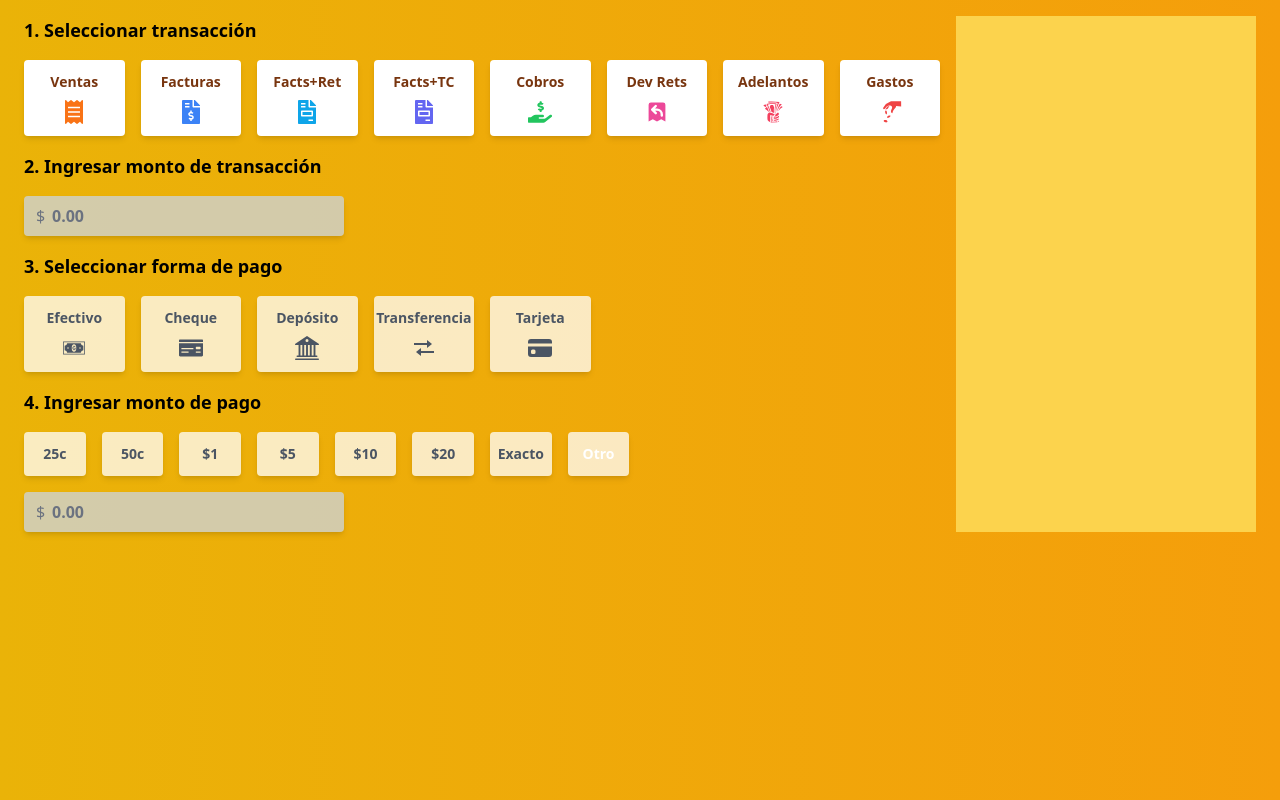
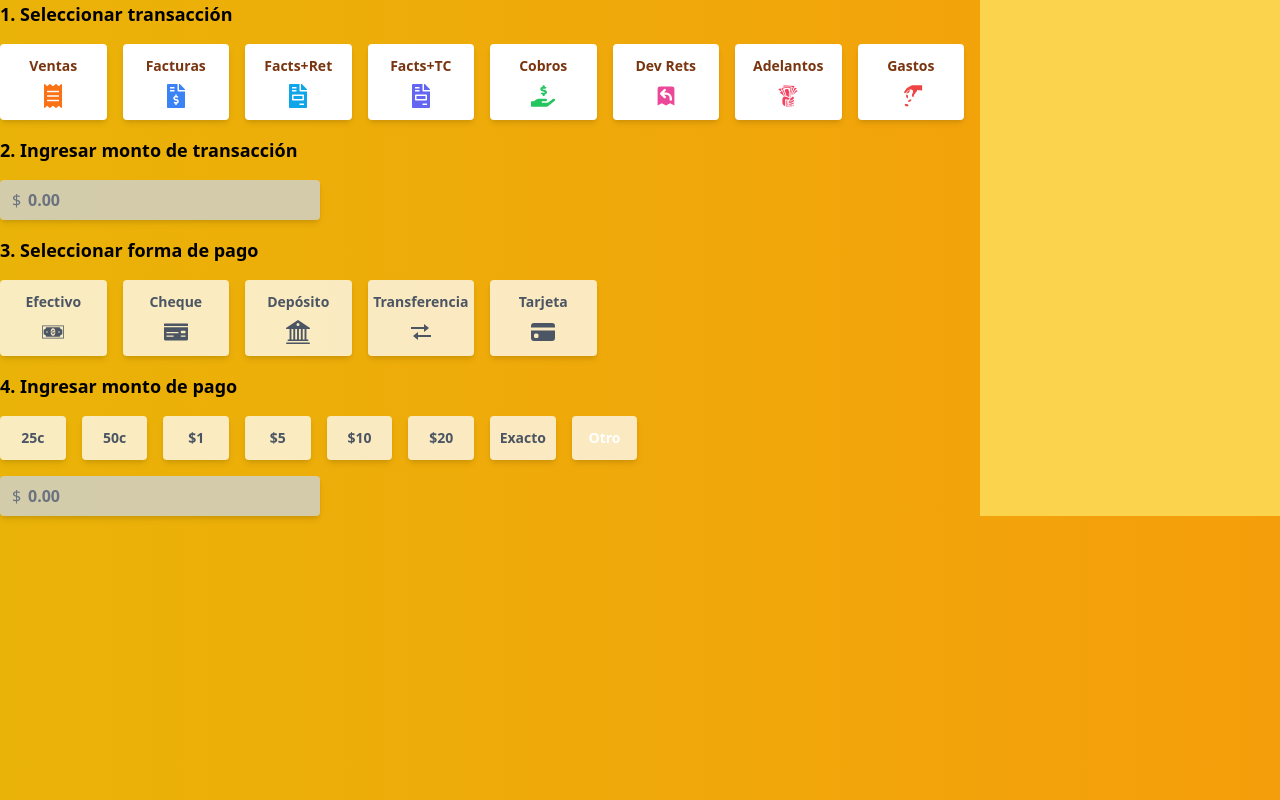
Before and after one commit to luvagu/next-cash-register, a Next.js app: page / in a window 1280 px wide. Built offline with nearby package versions, Linux system fonts and the light colour scheme.

Commit message:
removed container

```diff
--- a/components/Layout.jsx
+++ b/components/Layout.jsx
@@ -5,9 +5,7 @@ function Layout({ children, pageTitle }) {
 	return (
 		<Fragment>
 			<Metatags pageTitle={pageTitle} />
-			<div className='container max-w-7xl mx-auto my-4 px-4 md:px-6'>
-				{children}
-			</div>
+			<div className='relative h-screen overflow-x-hidden'>{children}</div>
 		</Fragment>
 	)
 }
```
